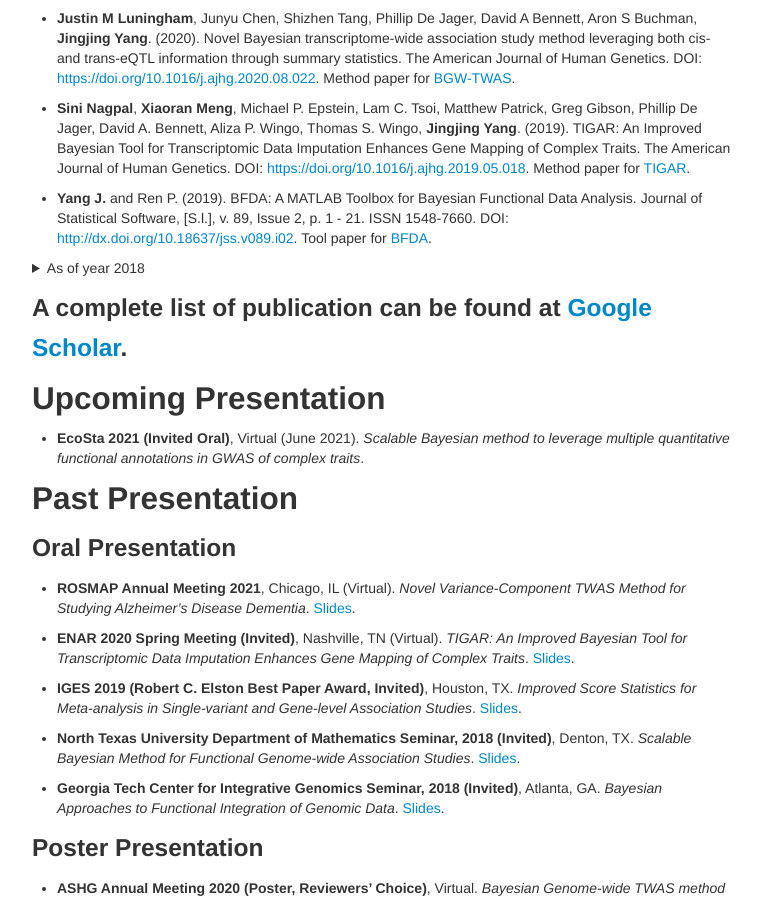
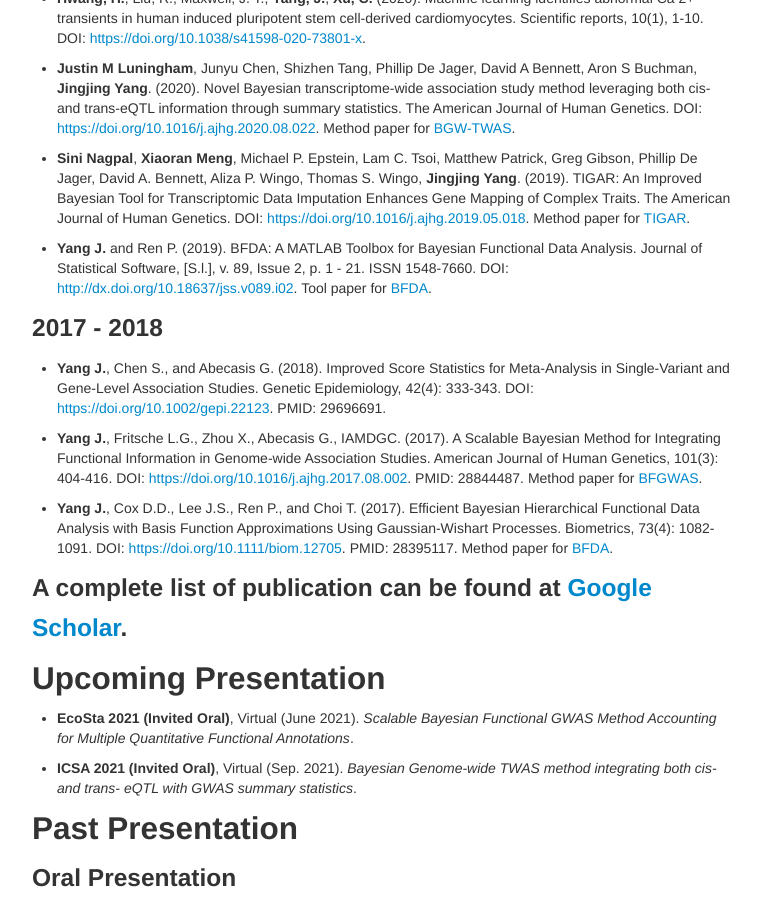
Before and after one commit to yanglab-emory/yanglab-emory.github.io, a Jekyll site: the page built from pages/papers.md, in a window 1280 px wide and 900 px high, scrolled down 524 px. Shown: the whole window, without its empty margins (258-1019 px from the left). Built offline with Jekyll 4.4.1, drawn with Linux system fonts in a browser that asks for light colours.

```diff
--- a/pages/papers.md
+++ b/pages/papers.md
@@ -20,8 +21,7 @@ title: "Publication and Presentation"
 
 * **Yang J.** and Ren P. (2019). BFDA: A MATLAB Toolbox for Bayesian Functional Data Analysis. Journal of Statistical Software, [S.l.], v. 89, Issue 2, p. 1 - 21. ISSN 1548-7660. DOI: <http://dx.doi.org/10.18637/jss.v089.i02>. Tool paper for [BFDA](https://github.com/yanglab-emory/BFDA).
 
-<details>
-<summary>As of year 2018</summary>
+### 2017 - 2018
 
 * **Yang J.**, Chen S., and Abecasis G. (2018). Improved Score Statistics for Meta-Analysis in Single-Variant and Gene-Level Association Studies. Genetic Epidemiology, 42(4): 333-343. DOI: <https://doi.org/10.1002/gepi.22123>. PMID: 29696691.
 
@@ -29,12 +29,13 @@ title: "Publication and Presentation"
 
 * **Yang J.**, Cox D.D., Lee J.S., Ren P., and Choi T. (2017). Efficient Bayesian Hierarchical Functional Data Analysis with Basis Function Approximations Using Gaussian-Wishart Processes. Biometrics, 73(4): 1082-1091. DOI: <https://doi.org/10.1111/biom.12705>. PMID: 28395117. Method paper for [BFDA](https://github.com/yanglab-emory/BFDA).
 
-</details>
 
 ### A complete list of publication can be found at [Google Scholar](https://scholar.google.com/citations?user=ANXPW-UAAAAJ&hl=en).
 
 ## Upcoming Presentation
-* **EcoSta 2021 (Invited Oral)**, Virtual (June 2021). _Scalable Bayesian method to leverage multiple quantitative functional annotations in GWAS of complex traits_.
+* **EcoSta 2021 (Invited Oral)**, Virtual (June 2021). _Scalable Bayesian Functional GWAS Method Accounting for Multiple Quantitative Functional Annotations_.
+
+* **ICSA 2021 (Invited Oral)**, Virtual (Sep. 2021). _Bayesian Genome-wide TWAS method integrating both cis- and trans- eQTL with GWAS summary statistics_.
 
 
 ## Past Presentation
```
Also changed, not shown: other parts of pages/papers.md (+1 -0 lines), pages/teaching.md (+1 -4 lines).
